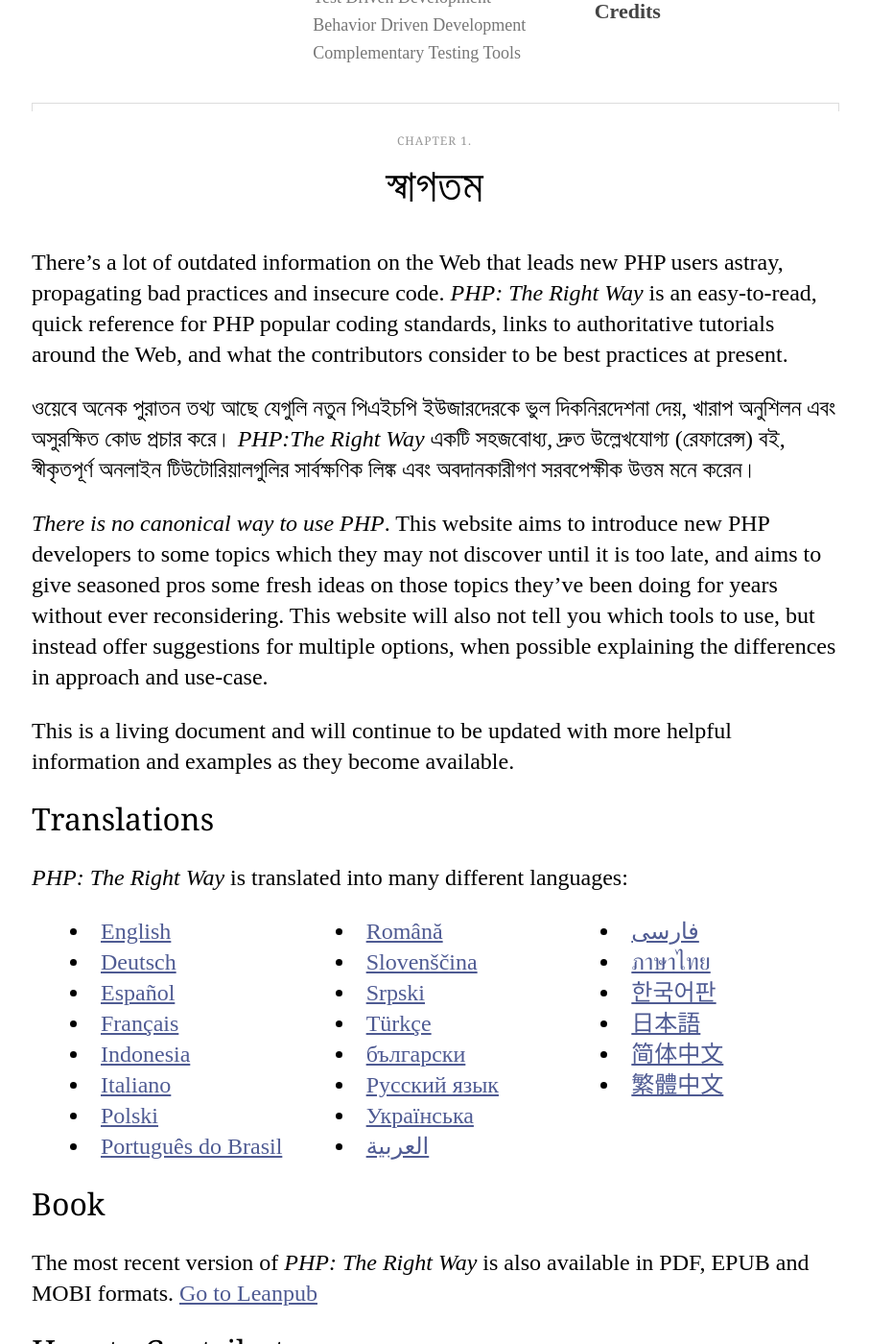
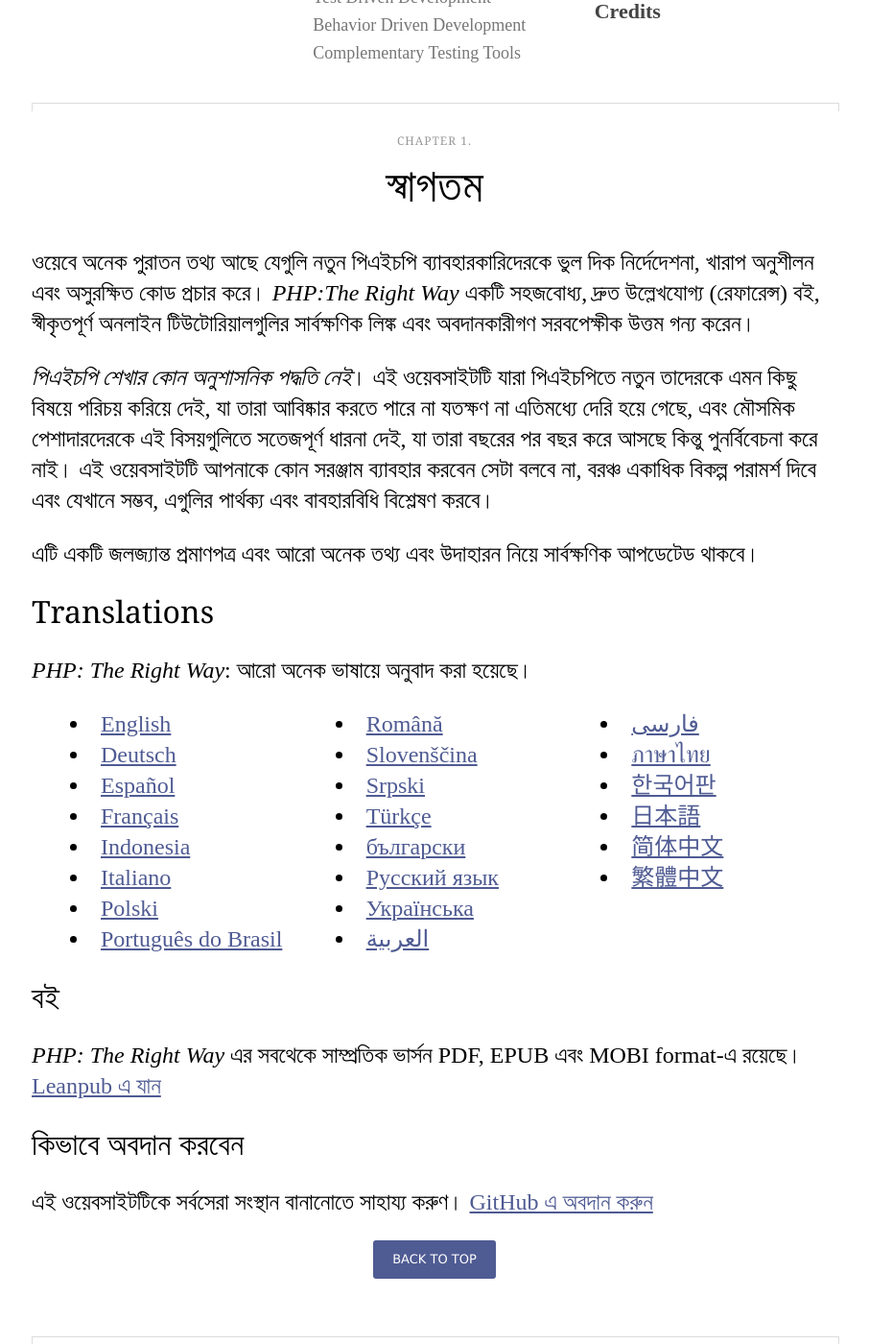
Before and after one commit to codeguy/php-the-right-way, a Jekyll site: the page built from index.html, in a window 1280 px wide and 1400 px high, scrolled down 1135 px. Shown: the whole window at 96% size, without its empty margins (187-1093 px from the left). Built offline with Jekyll 4.4.1, drawn with Linux system fonts in a browser that asks for light colours; some of the changed text lies outside the part shown.

Commit message:
welcome.md translated
Please feel free to review if anyone is willing to. Drop into [the repo](https://github.com/NafiurSiddiqui/php-the-right-way) and PR, Raise issues. 🙌

```diff
--- a/_includes/welcome.md
+++ b/_includes/welcome.md
@@ -1,26 +1,15 @@
 # স্বাগতম
 
-There's a lot of outdated information on the Web that leads new PHP users astray,
-propagating bad practices and insecure code. _PHP: The Right Way_ is an easy-to-read,
-quick reference for PHP popular coding standards, links to authoritative tutorials
-around the Web, and what the contributors consider to be best practices at present.
+ওয়েবে অনেক পুরাতন তথ্য আছে যেগুলি নতুন পিএইচপি ব্যাবহারকারিদেরকে ভুল দিক নির্দেদেশনা, খারাপ অনুশীলন এবং অসুরক্ষিত কোড প্রচার করে। _PHP:The Right Way_ একটি সহজবোধ্য, দ্রুত উল্লেখযোগ্য (রেফারেন্স) বই, স্বীকৃতপূর্ণ অনলাইন টিউটোরিয়ালগুলির সার্বক্ষণিক
+লিঙ্ক এবং অবদানকারীগণ সরবপেক্ষীক উত্তম গন্য করেন।
 
-ওয়েবে অনেক পুরাতন তথ্য আছে যেগুলি নতুন পিএইচপি ইউজারদেরকে ভুল দিকনিরদেশনা দেয়, খারাপ অনুশিলন এবং অসুরক্ষিত কোড প্রচার করে। _PHP:The Right Way_ একটি সহজবোধ্য, দ্রুত উল্লেখযোগ্য (রেফারেন্স) বই, স্বীকৃতপূর্ণ অনলাইন টিউটোরিয়ালগুলির সার্বক্ষণিক
-লিঙ্ক এবং অবদানকারীগণ সরবপেক্ষীক উত্তম মনে করেন।
+_পিএইচপি শেখার কোন অনুশাসনিক পদ্ধতি নেই_। এই ওয়েবসাইটটি যারা পিএইচপিতে নতুন তাদেরকে এমন কিছু বিষয়ে পরিচয় করিয়ে দেই, যা তারা আবিষ্কার করতে পারে না যতক্ষণ না এতিমধ্যে দেরি হয়ে গেছে, এবং মৌসমিক পেশাদারদেরকে এই বিসয়গুলিতে সতেজপূর্ণ ধারনা দেই, যা তারা বছরের পর বছর করে আসছে কিন্তু পুনর্বিবেচনা করে নাই। এই ওয়েবসাইটটি আপনাকে কোন সরঞ্জাম ব্যাবহার করবেন সেটা বলবে না, বরঞ্চ একাধিক বিকল্প পরামর্শ দিবে এবং যেখানে সম্ভব, এগুলির পার্থক্য এবং বাবহারবিধি বিশ্লেষণ করবে।
 
-_There is no canonical way to use PHP_. This website aims to introduce new PHP
-developers to some topics which they may not discover until it is too late, and aims
-to give seasoned pros some fresh ideas on those topics they've been doing for years
-without ever reconsidering. This website will also not tell you which tools to use, but
-instead offer suggestions for multiple options, when possible explaining the differences
-in approach and use-case.
-
-This is a living document and will continue to be updated with more helpful information
-and examples as they become available.
+এটি একটি জলজ্যান্ত প্রমাণপত্র এবং আরো অনেক তথ্য এবং উদাহারন নিয়ে সার্বক্ষণিক আপডেটেড থাকবে।
 
 ## Translations
 
-_PHP: The Right Way_ is translated into many different languages:
+_PHP: The Right Way_: আরো অনেক ভাষায়ে অনুবাদ করা হয়েছে।
 
 * [English](https://www.phptherightway.com)
 * [Deutsch](https://rwetzlmayr.github.io/php-the-right-way)
@@ -45,13 +34,15 @@ _PHP: The Right Way_ is translated into many different languages:
 * [简体中文](https://laravel-china.github.io/php-the-right-way/)
 * [繁體中文](https://laravel-taiwan.github.io/php-the-right-way)
 
-## Book
+## বই
 
-The most recent version of _PHP: The Right Way_ is also available in PDF, EPUB and MOBI formats. [Go to Leanpub][1]
+_PHP: The Right Way_ এর সবথেকে সাম্প্রতিক ভার্সন PDF, EPUB এবং MOBI format-এ রয়েছে।
+[Leanpub এ যান][1]
 
-## How to Contribute
+## কিভাবে অবদান করবেন
 
-Help make this website the best resource for new PHP programmers! [Contribute on GitHub][2]
+এই ওয়েবসাইটটিকে সর্বসেরা সংস্থান বানানোতে সাহায্য করুণ। [GitHub এ অবদান করুন][2]
+
 
 [1]: https://leanpub.com/phptherightway
 [2]: https://github.com/codeguy/php-the-right-way/tree/gh-pages
```
